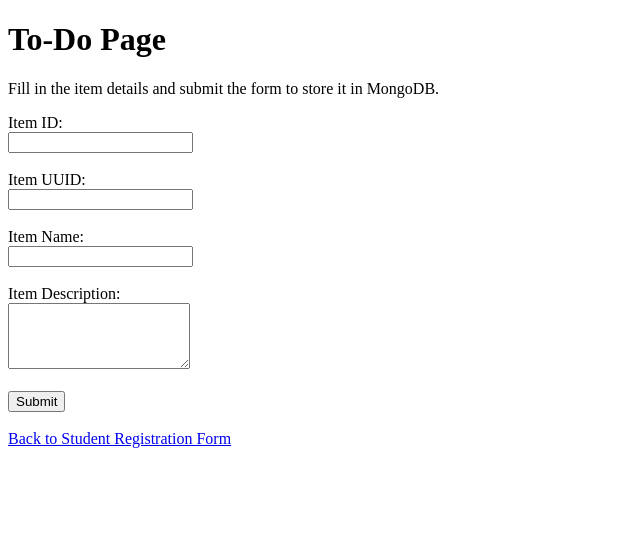
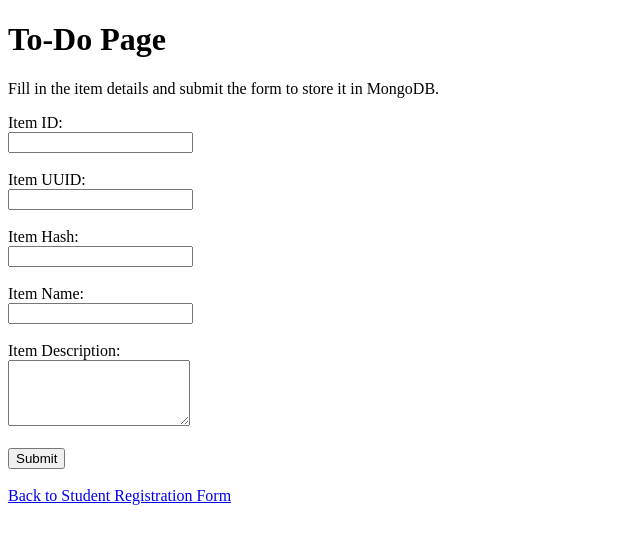
Before and after one commit to Bobooo404/Git_and_Github_Vaibhavnaik, a Flask app: page /todo in a window 1280 px wide. Shown: the top 544 px of the page, without its empty margins (0-640 px from the left). Run offline with Flask 3, Linux system fonts and the light colour scheme.

Commit message:
Add Item Hash field to the To-Do form

```diff
--- a/templates/todo.html
+++ b/templates/todo.html
@@ -34,6 +34,11 @@
         <input type="text" name="itemUuid" required>
         <br><br>
 
+        <label>Item Hash:</label>
+        <br>
+        <input type="text" name="itemHash" required>
+        <br><br>
+
         <label>Item Name:</label>
         <br>
         <input type="text" name="itemName" required>
```
